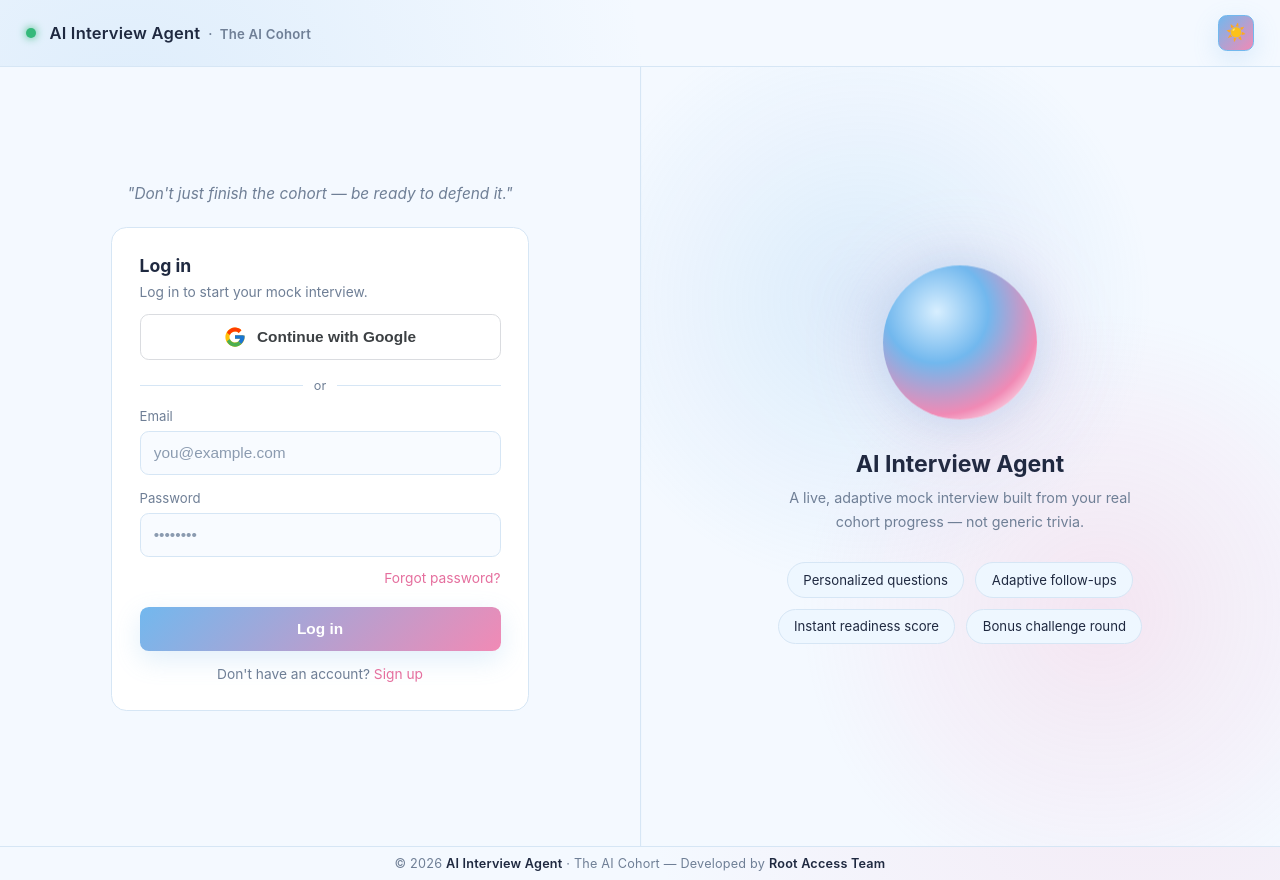
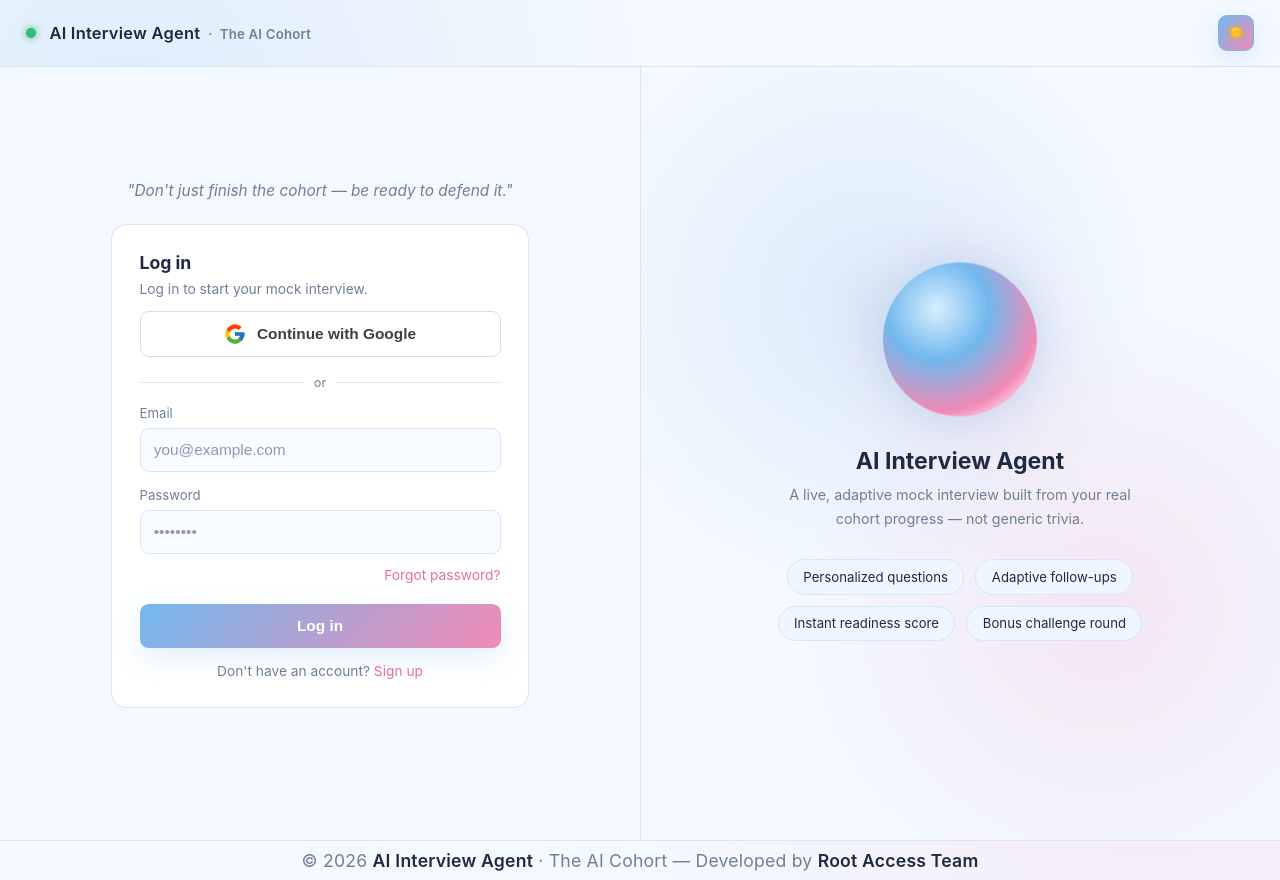
Before and after one commit to komal1234469/AI-Interview-Agent, a website: page public/index.html in a window 1280 px wide. Drawn offline with Linux system fonts and the light colour scheme.

Commit message:
Increase font size in credit footer

```diff
--- a/public/index.html
+++ b/public/index.html
@@ -268,7 +268,7 @@
     flex-shrink: 0;
     text-align: center;
     padding: 8px 10px;
-    font-size: 11.5px;
+    font-size: 12 px;
     color: var(--muted);
     border-top: 1px solid var(--border);
     letter-spacing: .2px;
```
